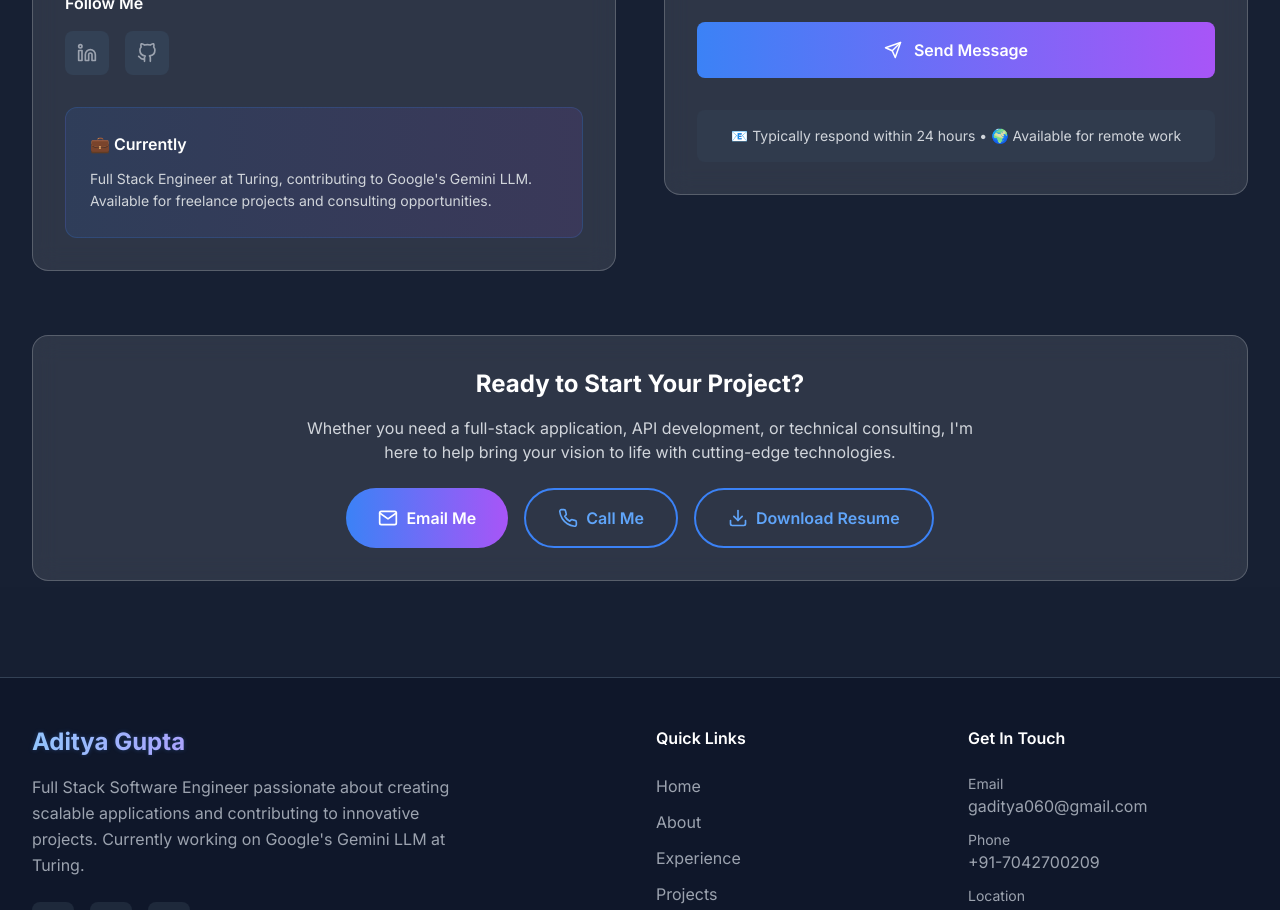
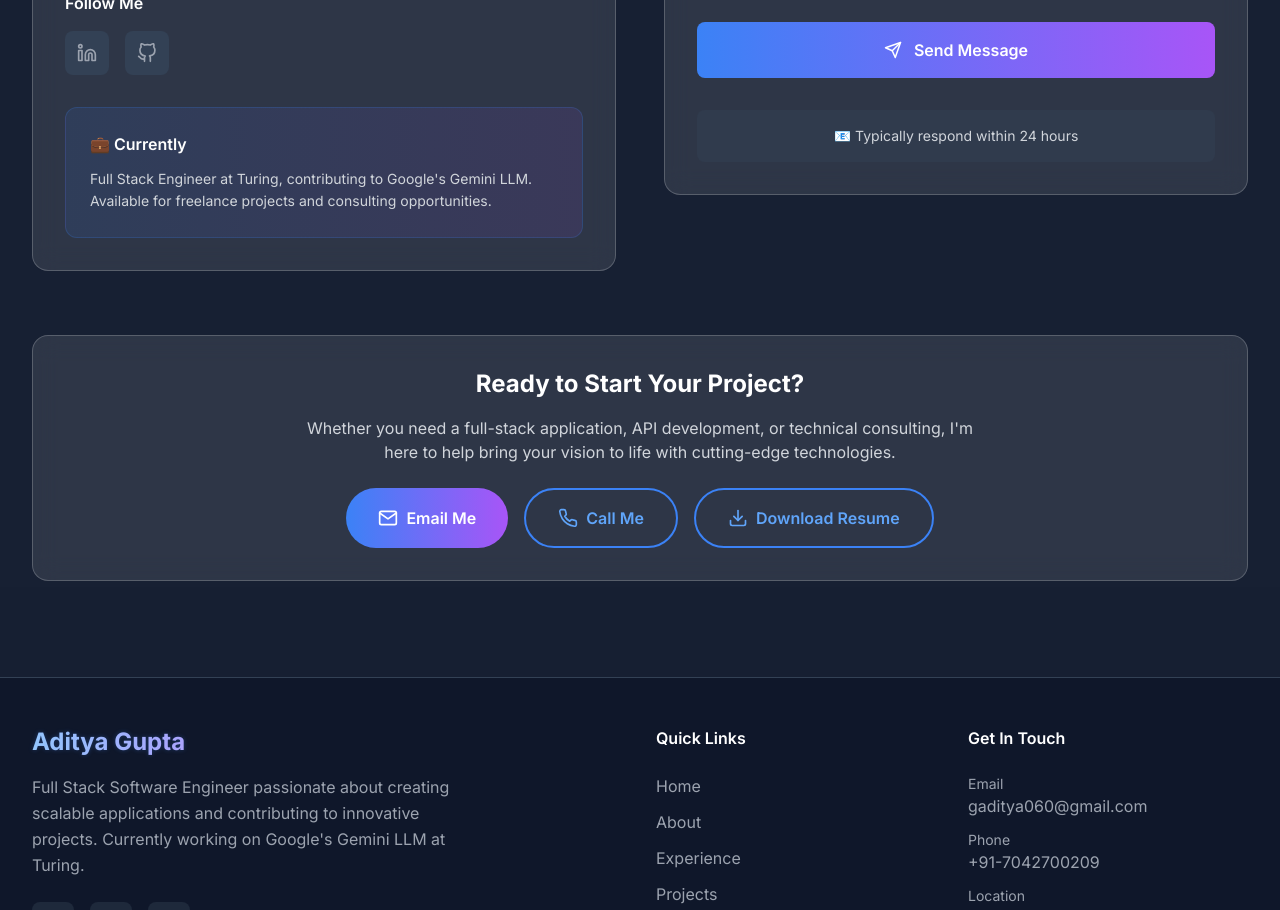
Before and after one commit to c0der-nb/portfolio, a React (Create React App) app: page / in a window 1280 px wide. Shown: the part 9320-10230 px from the top of the page. Built offline with nearby package versions, Linux system fonts and the light colour scheme; no server answers.

Commit message:
few details update

```diff
--- a/src/components/Contact.tsx
+++ b/src/components/Contact.tsx
@@ -335,7 +335,7 @@ const Contact: React.FC = () => {
               {/* Additional Info */}
               <div className="mt-8 p-4 bg-dark-700/50 rounded-lg">
                 <p className="text-gray-300 text-sm text-center">
-                  📧 Typically respond within 24 hours • 🌍 Available for remote work
+                  📧 Typically respond within 24 hours
                 </p>
               </div>
             </div>
```
